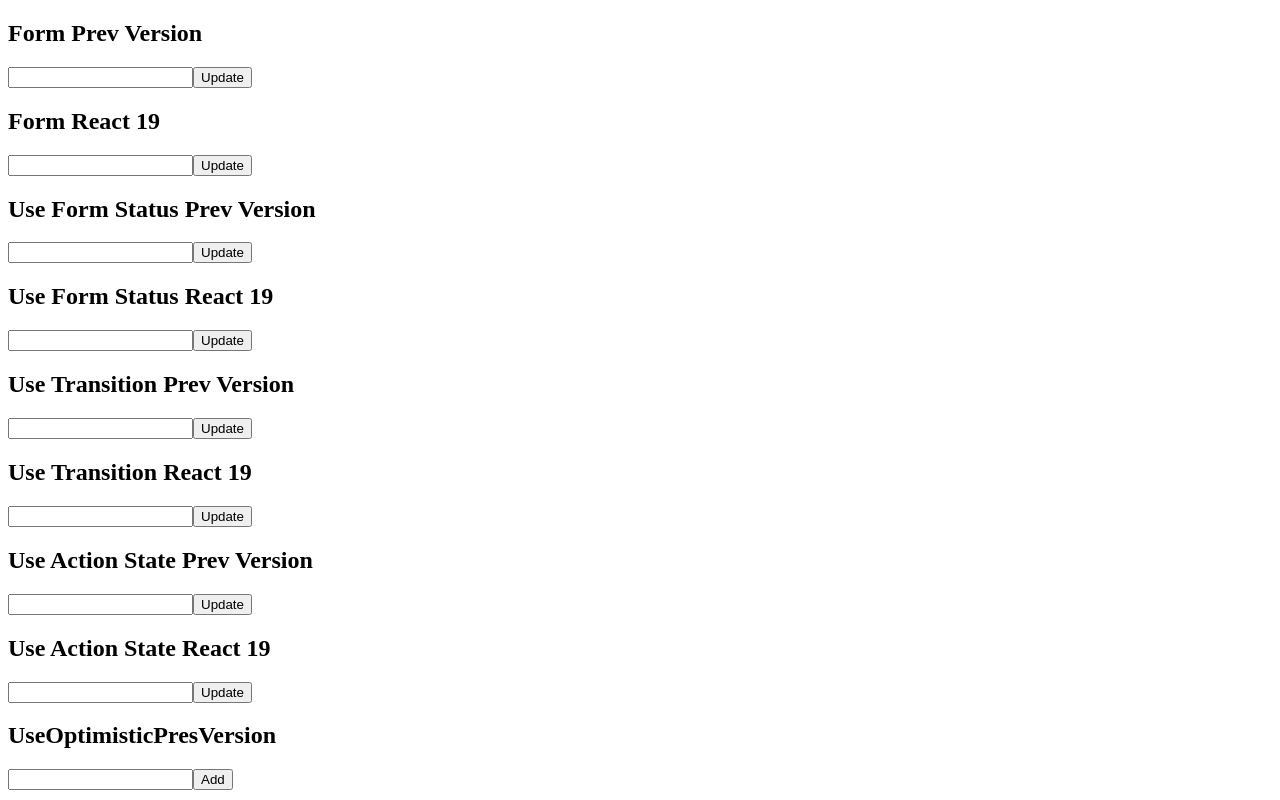
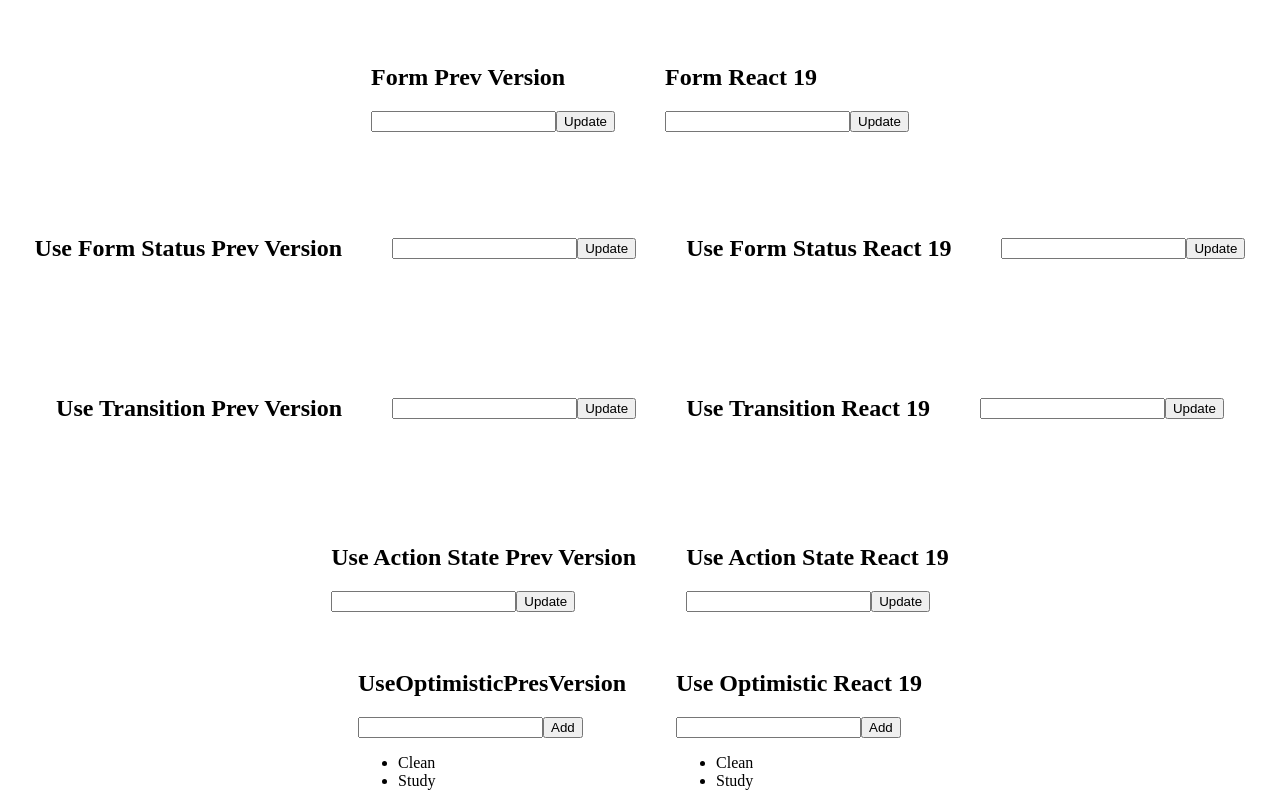
Before and after one commit to lorindi/React-19-Demo, a React (Vite) app: page / in a window 1280 px wide. Shown: the top 800 px of the page. Built offline with nearby package versions, Linux system fonts and the light colour scheme.

Commit message:
Update App.jsx

```diff
--- a/src/App.jsx
+++ b/src/App.jsx
@@ -1,40 +1,42 @@
 import FormPrevVersion from "./components/uncontrolledForm/FormPrevVersion";
 import FormReact19 from "./components/uncontrolledForm/FormReact19";
+
+import UseFormStatusPrevVersion from "./components/useFormStatus/UseFormStatusPrevVersion";
+import UseFormStatusReact19 from "./components/useFormStatus/UseFormStatusReact19";
+
+import UseTransitionPrevVersion from "./components/useTransition/UseTransitionPrevVersion";
+import UseTransitionReact19 from "./components/useTransition/UseTransitionReact19";
 
 import UseActionStatePrevVersion from "./components/useActionState/UseActionStatePrevVersion";
 import UseActionStateReact19 from "./components/useActionState/UseActionStateReact19";
 
-import UseFormStatusPrevVersion from "./components/useFormStatus/UseFormStatusPrevVersion";
-import UseFormStatusReact19 from "./components/useFormStatus/UseFormStatusReact19";
 
-import UseOptimisticPresVersion from "./components/useOptimistic/useOptimisticPresVersion";
+import UseOptimisticPrevVersion from "./components/useOptimistic/useOptimisticPresVersion";
 import UseOptimisticReact19 from "./components/useOptimistic/useOptimisticReact19";
 
-import UseTransitionPrevVersion from "./components/useTransition/UseTransitionPrevVersion";
-import UseTransitionReact19 from "./components/useTransition/UseTransitionReact19";
-
+import './App.css'
 
 function App() {
   return (
-    <div className="">
-      <div>
+    <div className="wrapper">
+      <div className="containerDemo">
         <FormPrevVersion />
         <FormReact19 />
       </div>
-      <div>
+      <div className="containerDemo">
         <UseFormStatusPrevVersion />
         <UseFormStatusReact19 />
       </div>
-      <div>
+      <div className="containerDemo">
         <UseTransitionPrevVersion />
         <UseTransitionReact19 />
       </div>
-      <div>
+      <div className="containerDemo">
         <UseActionStatePrevVersion />
         <UseActionStateReact19 />
       </div>
-      <div>
-        <UseOptimisticPresVersion />
+      <div className="containerDemo">
+        <UseOptimisticPrevVersion />
         <UseOptimisticReact19 />
       </div>
     </div>
```
